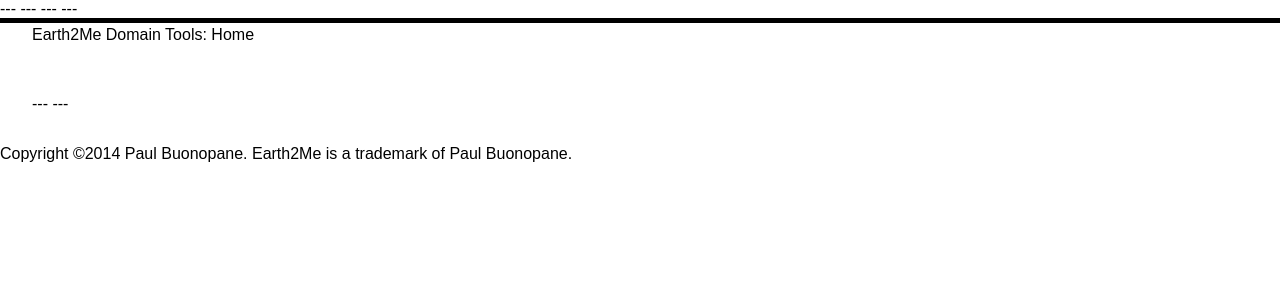
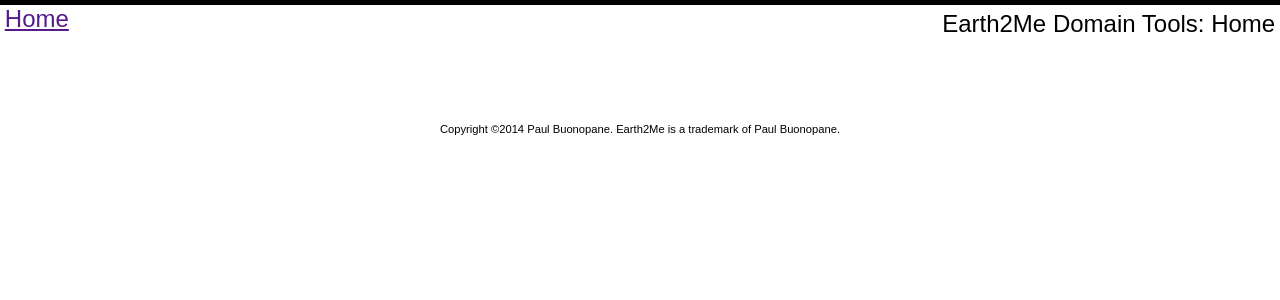
Before and after one commit to Earth2Me/Domains, a Jekyll site: the page built from index.html, in a window 1280 px wide. Shown: the top 300 px of the page. Built offline with Jekyll 4.4.1, drawn with Linux system fonts in a browser that asks for light colours.

Commit message:
Some design work

```diff
--- a/_includes/footer.html
+++ b/_includes/footer.html
@@ -1,5 +1,3 @@
----
----
 </section><!-- #content -->
 
 <footer>
--- a/_includes/head.html
+++ b/_includes/head.html
@@ -1,5 +1,3 @@
----
----
 <meta charset="utf-8">
 <title>Earth2Me Domain Tools - {{ page.title }}</title>
 <link type="text/css" rel="stylesheet" href="{{ site.url }}/css/common.css">
--- a/_includes/header.html
+++ b/_includes/header.html
@@ -1,7 +1,6 @@
----
----
 <header>
-	Earth2Me Domain Tools: {{ page.title }}
+	<a href="{{ site.url }}">Home</a>
+	<span class="title">Earth2Me Domain Tools: {{ page.title }}</span>
 </header>
 
 <section id="content">
--- a/css/common.css
+++ b/css/common.css
@@ -12,9 +12,33 @@ body {
 
 header {
 	border-top: 5px solid black;
-	padding: .2em 2em;
+	font-size: 1.5em;
+	overflow: hidden;
+}
+
+header > * {
+	padding: .2em;
+}
+
+header .button {
+	display: inline-block;
+	background-color: black;
+	color: white;
+}
+	header .button:hover {
+		background-color: white;
+		color: black;
+	}
+
+header .title {
+	float: right;
 }
 
 #content {
 	padding: 2em;
 }
+
+footer {
+	font-size: .7em;
+	text-align: center;
+}
```
